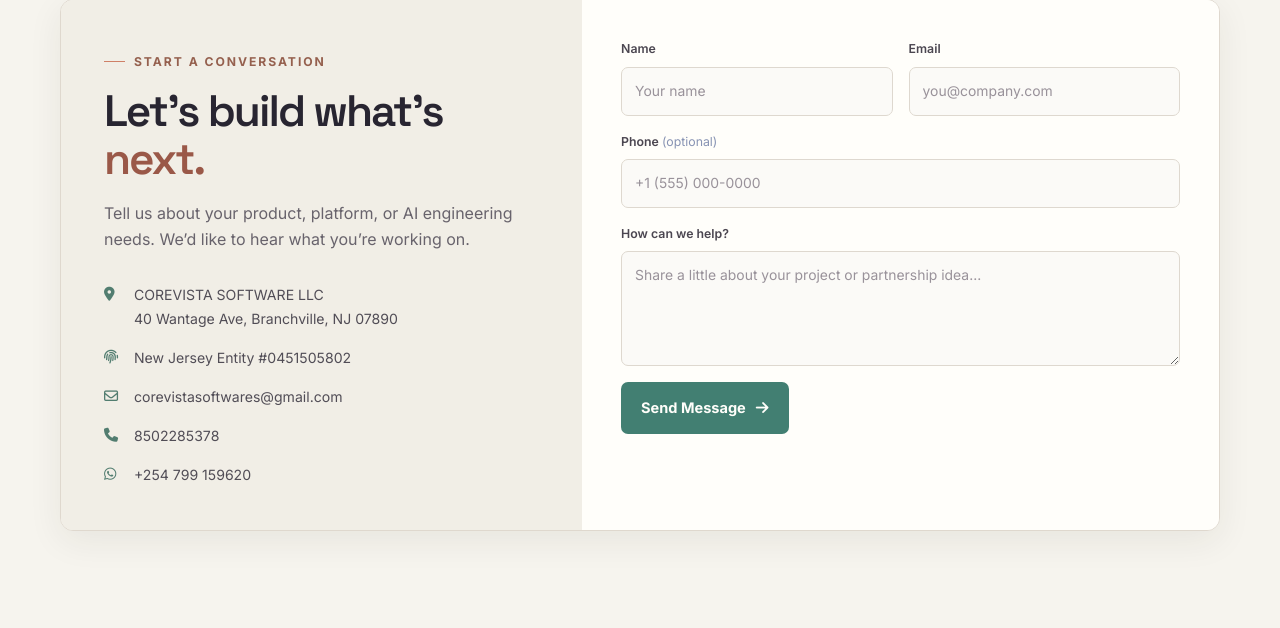
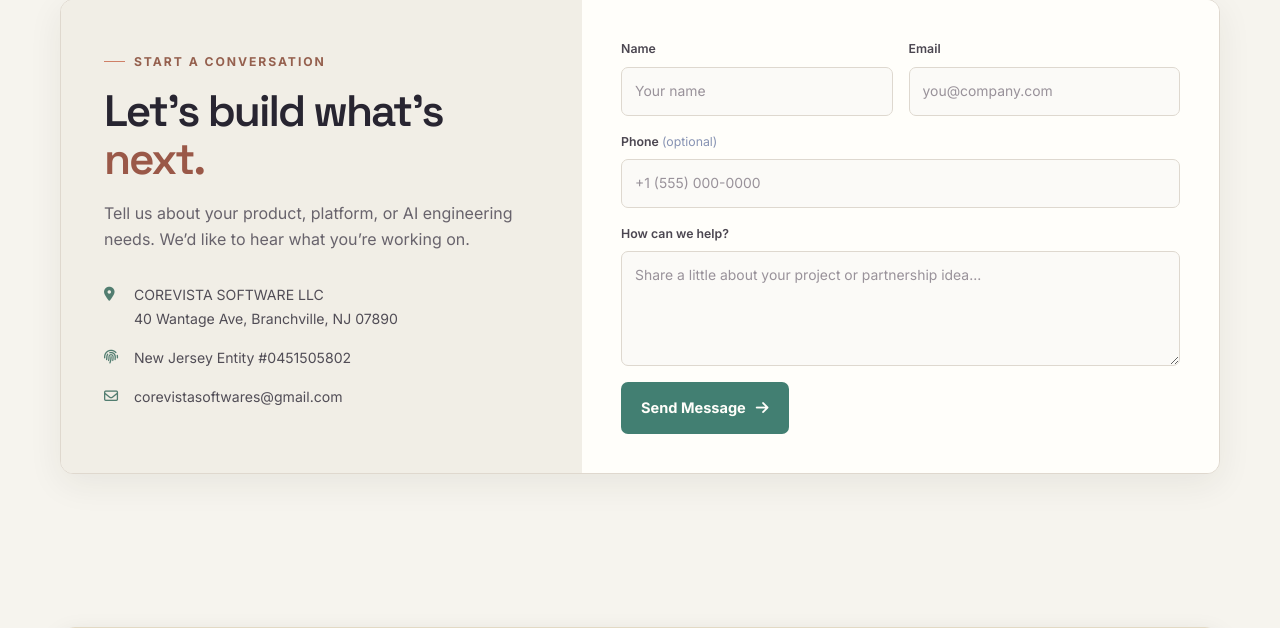
Before and after one commit to calvitec/COREVISTA, a Flask app: page / in a window 1280 px wide. Shown: the part 3851-4479 px from the top of the page. Run offline with Flask 3, Linux system fonts and the light colour scheme.

Commit message:
Update corevista.html

```diff
--- a/templates/corevista.html
+++ b/templates/corevista.html
@@ -921,8 +921,7 @@
                         <div><i class="fa-solid fa-location-dot" aria-hidden="true"></i><span>{{ company.legal_name }}<br>40 Wantage Ave, Branchville, NJ 07890</span></div>
                         <div><i class="fa-solid fa-fingerprint" aria-hidden="true"></i><span>New Jersey Entity #{{ company.entity_number }}</span></div>
                         <div><i class="fa-regular fa-envelope" aria-hidden="true"></i><a href="mailto:{{ company.email }}">{{ company.email }}</a></div>
-                        <div><i class="fa-solid fa-phone" aria-hidden="true"></i><a href="tel:{{ company.phone }}">{{ company.phone }}</a></div>
-                        <div><i class="fa-brands fa-whatsapp" aria-hidden="true"></i><a href="https://wa.me/">{{ company.whatsapp }}</a></div>
+
                     </div>
                 </div>
                 <div class="contact-form-wrap">
```
